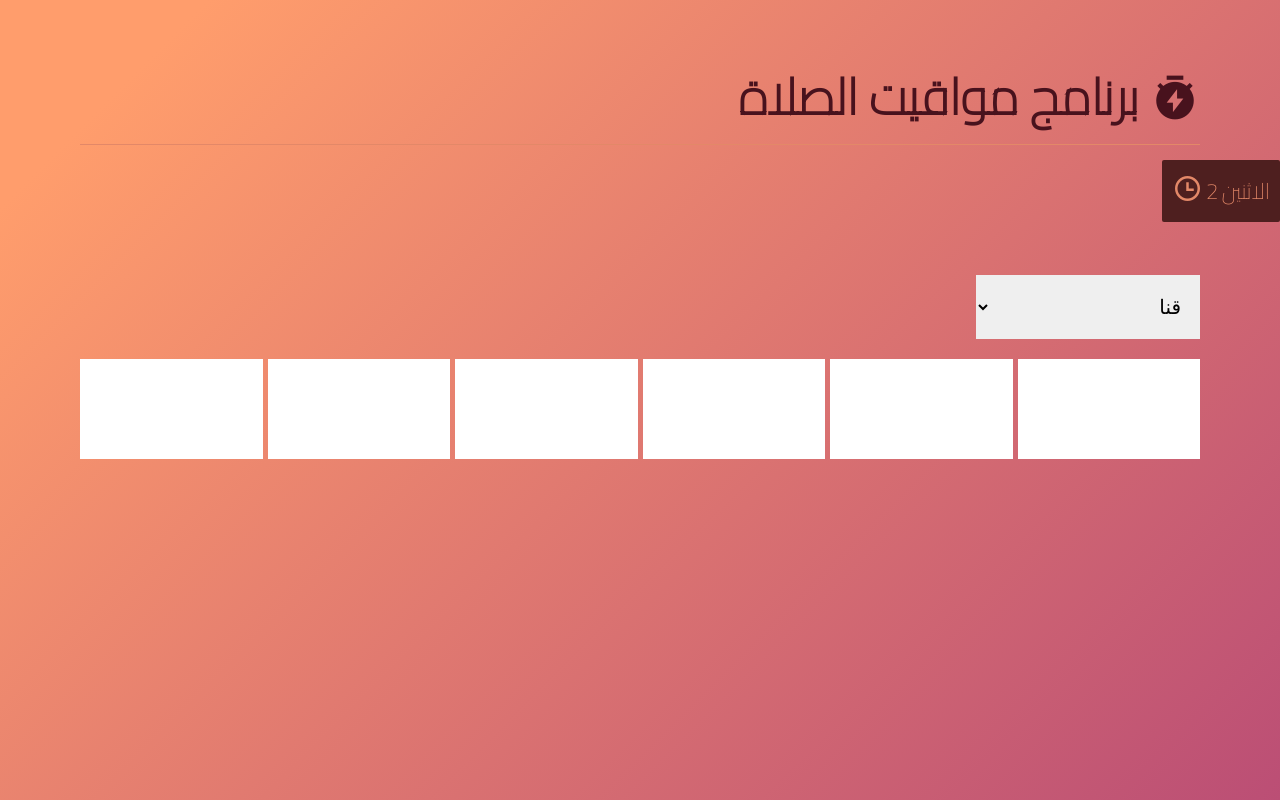
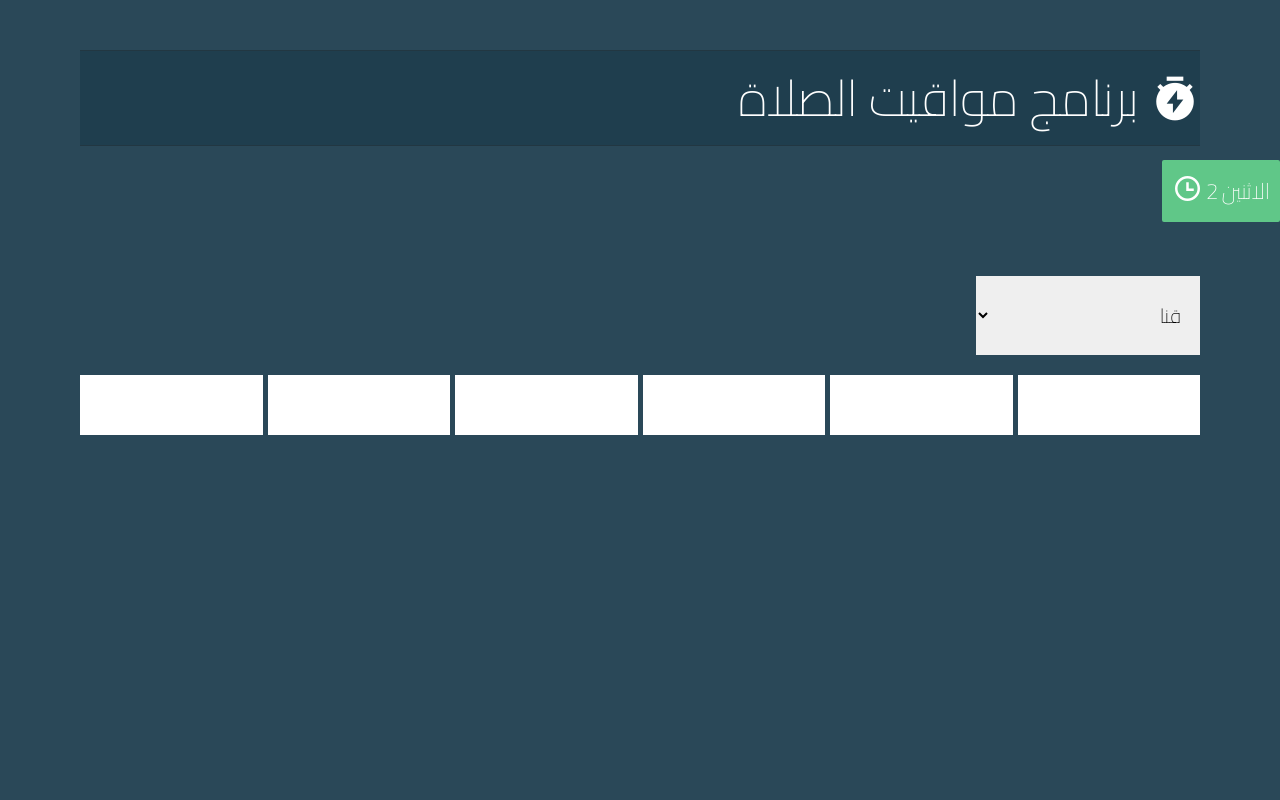
Before and after one commit to AbdullahAnwar97/prayer_times, a plain HTML site: page index.html in a window 1280 px wide. Drawn offline with nearby package versions, Linux system fonts and the light colour scheme; no server answers.

Commit message:
second commit

```diff
--- a/css/style.css
+++ b/css/style.css
@@ -14,7 +14,7 @@
         .app{
             width: 100%;
             height: 100vh;
-            background-image: linear-gradient( 135deg, #FF9D6C 10%, #BB4E75 100%);;
+            background-color: #2a4858;
             text-align: right;
 
         }
@@ -23,17 +23,17 @@
         }
         .header{
             font-size: 50px;
-            font-weight: 800;
-            color: #48121d;
-            border-bottom: 1px solid #e38868;
-
+            color: #fff;
+            border-bottom: 1px solid #223742;
+            border-top: 1px solid #223742;
+            background-color: #1f3e4e;
         }
         .date{
             position: fixed;
             right: 0;
-            background-color: #4e1f1f;
+            background-color: #60c788;
             top: 20%;
-            color:#e38868;
+            color:#fff;
             padding: 10px;
             border-radius: 2px;
         }
@@ -51,15 +51,24 @@
         .items .item {
             width: 17%;
             text-align: center;
+            transition: .5s;
+            cursor: pointer;
         }
         .item h2 {
-            background-color: #89304b;
+            background-color: #60c788;
+            border-top-right-radius: 30px;
+
         }
         .item p {
             font-size: 30px;
             background-color: #fff;
             color: #89304b;
-            padding: 50px 0;
+            padding: 30px 0;
+
+        }
+         .items .item:hover, .items .item:hover p {
+            transform: rotate(360deg);
+
         }
 
         .selectCity{
@@ -70,5 +79,6 @@
             border: none;
             outline: none;
             font-size: 20px;
+            font-family: 'Cairo', sans-serif;
 
         }
--- a/index.html
+++ b/index.html
@@ -16,8 +16,8 @@ https://cdn.jsdelivr.net/npm/remixicon@3.5.0/fonts/remixicon.min.css
         <i class="ri-timer-flash-fill"></i> برنامج مواقيت الصلاة
        </h1>
        <div class="date">
-        <span class="today-string">الجمعة</span>
-        <span class="today-number">24</span>
+        <span class="today-string"></span>
+        <span class="today-number"></span>
         <i class="ri-time-line"></i>
        </div>
 
--- a/js/script.js
+++ b/js/script.js
@@ -62,8 +62,7 @@ api();
 
 function api(city = 'qena'){
     var request = new XMLHttpRequest();
-
-    request.open("GET", `https://api.aladhan.com/v1/calendarByCity/2023/9?country=egy&city=${city}&year=2023&month=09`);
+    request.open("GET", `https://api.aladhan.com/v1/calendarByCity/2023/9?country=egy&city=${city}&year=2023&month=10`);
 
 
 function createElement(el,text,parent){
@@ -80,7 +79,6 @@ request.onreadystatechange = function() {
         {
             alert("Yes")
         }*/
-
         document.querySelector(".title-Fajr").innerHTML = "الفجْر";
         document.querySelector(".text-Fajr").innerHTML = data.data[dayNumber - 1].timings.Fajr.split(" ")[0];
 
```
